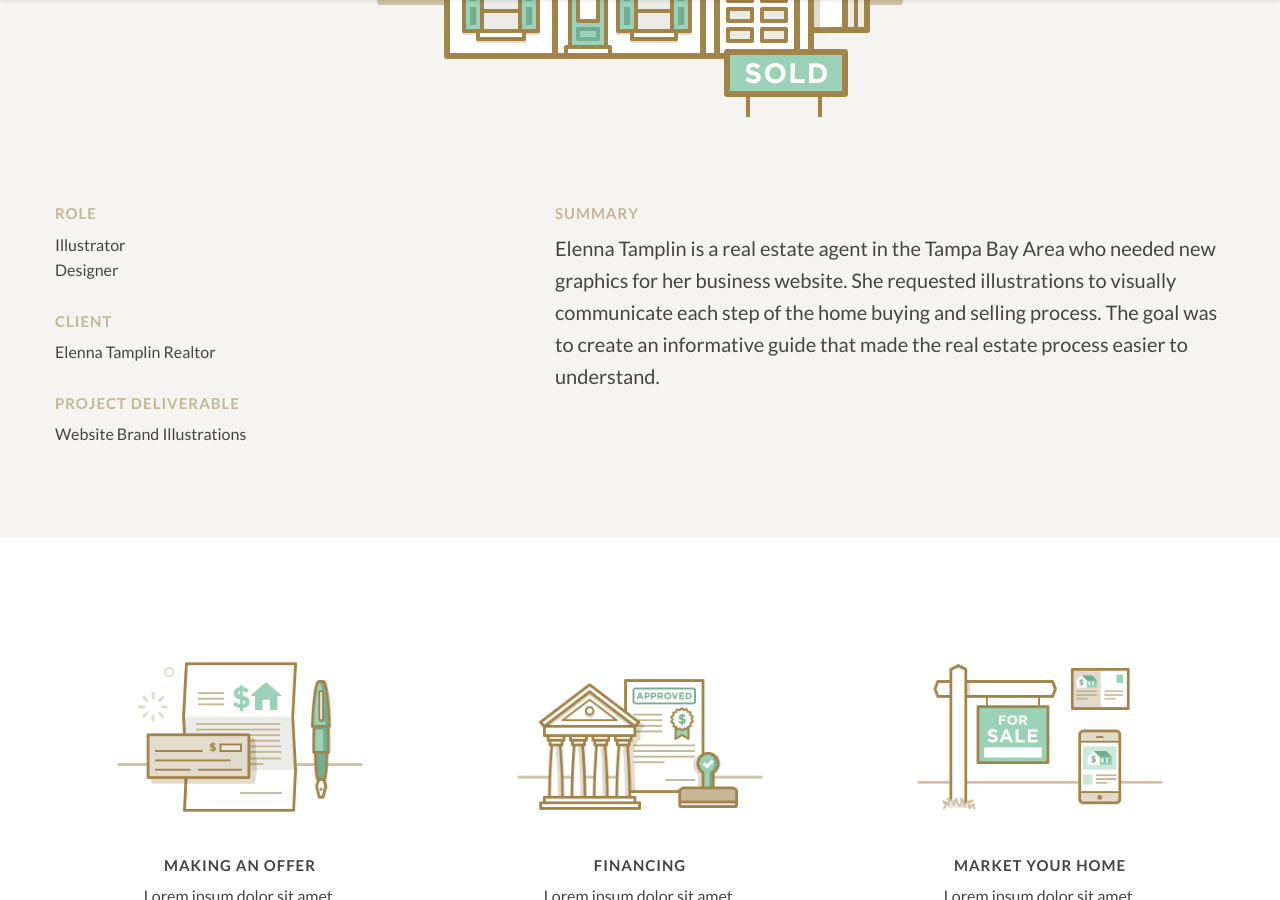
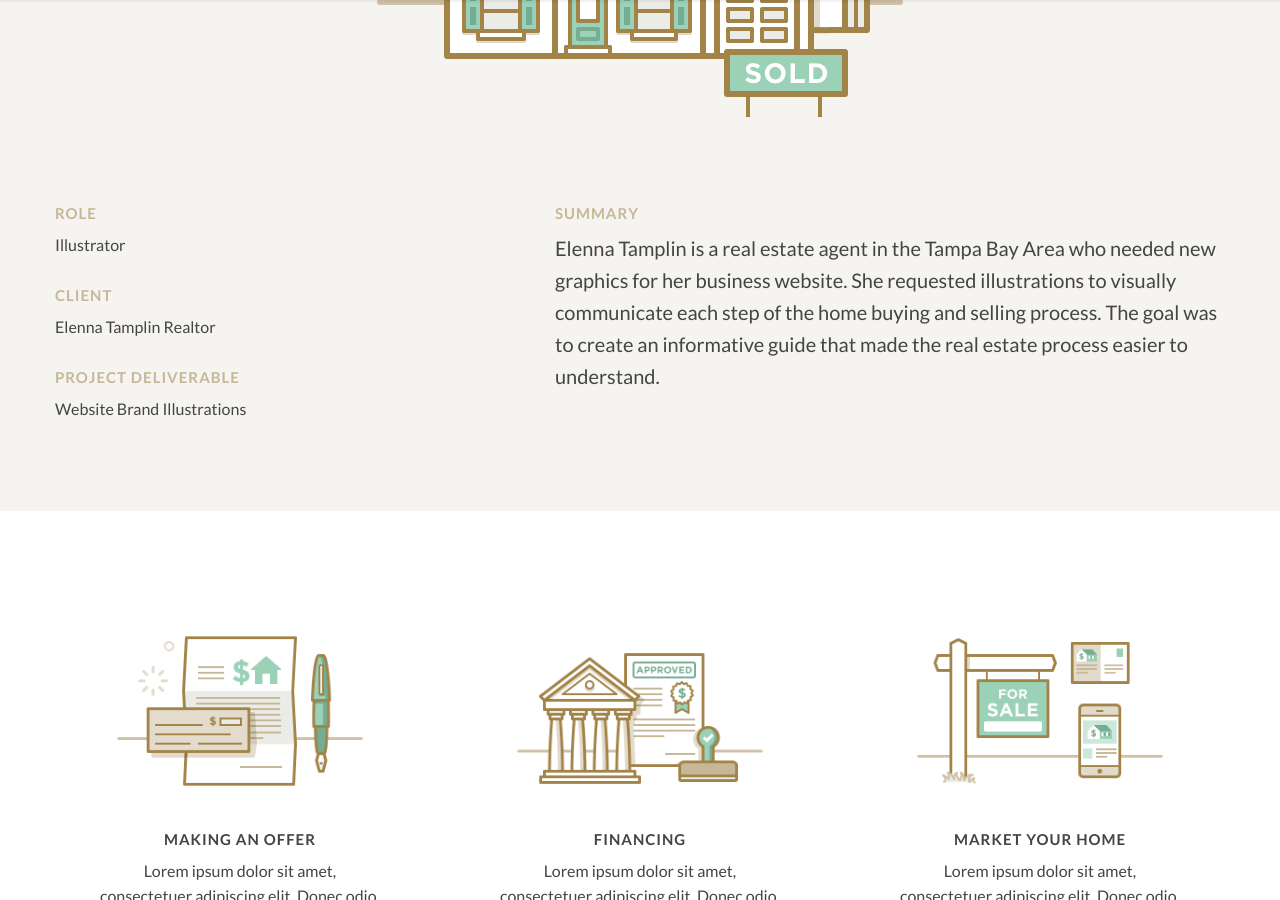
Before and after one commit to btamps/btamps.github.io, a Jekyll site: the page built from _posts/2016-04-01-real-estate.markdown, in a window 1280 px wide and 900 px high, scrolled down 664 px. Built offline with Jekyll 4.4.1, drawn with Linux system fonts in a browser that asks for light colours; nearby versions of some CDN libraries.

Commit message:
content edits

```diff
--- a/_posts/2016-04-01-real-estate.markdown
+++ b/_posts/2016-04-01-real-estate.markdown
@@ -24,7 +24,6 @@ body-class: real-estate
         <h4>Role</h4>
         <ul>
           <li>Illustrator</li>
-          <li>Designer</li>
         </ul>
         <h4>Client</h4>
         <ul>
```
